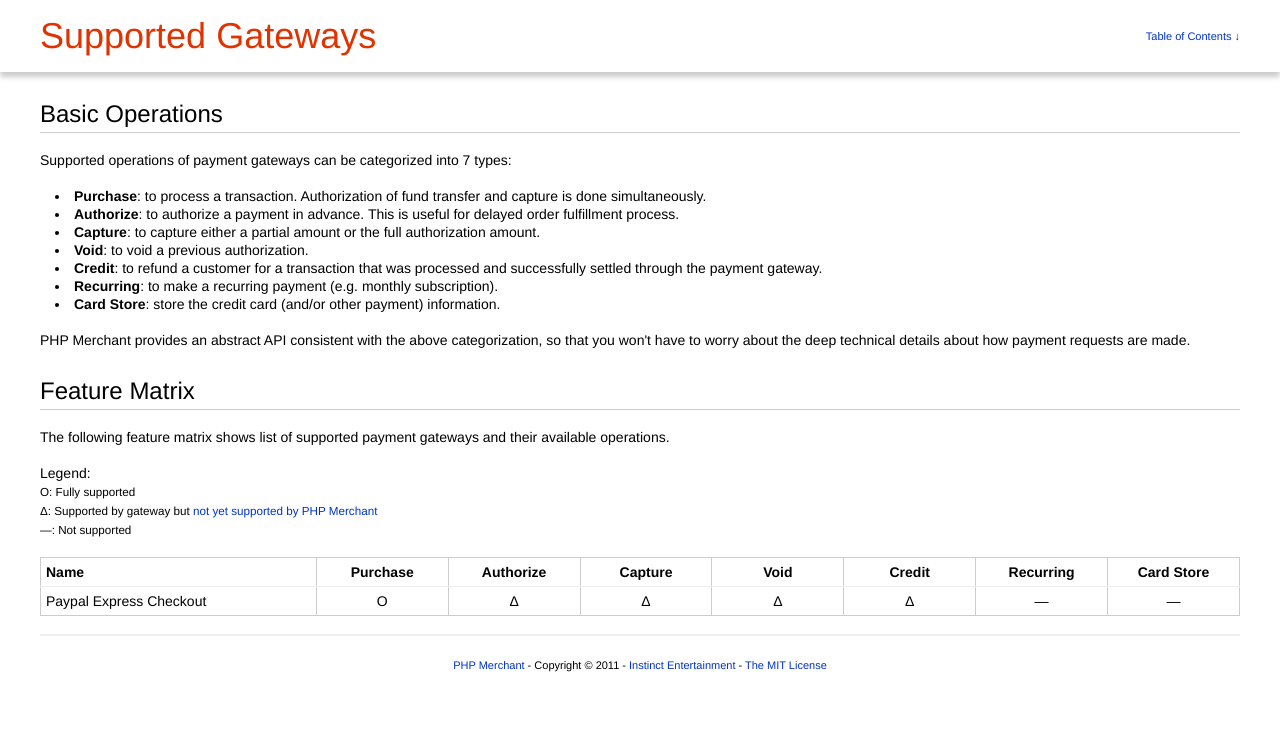
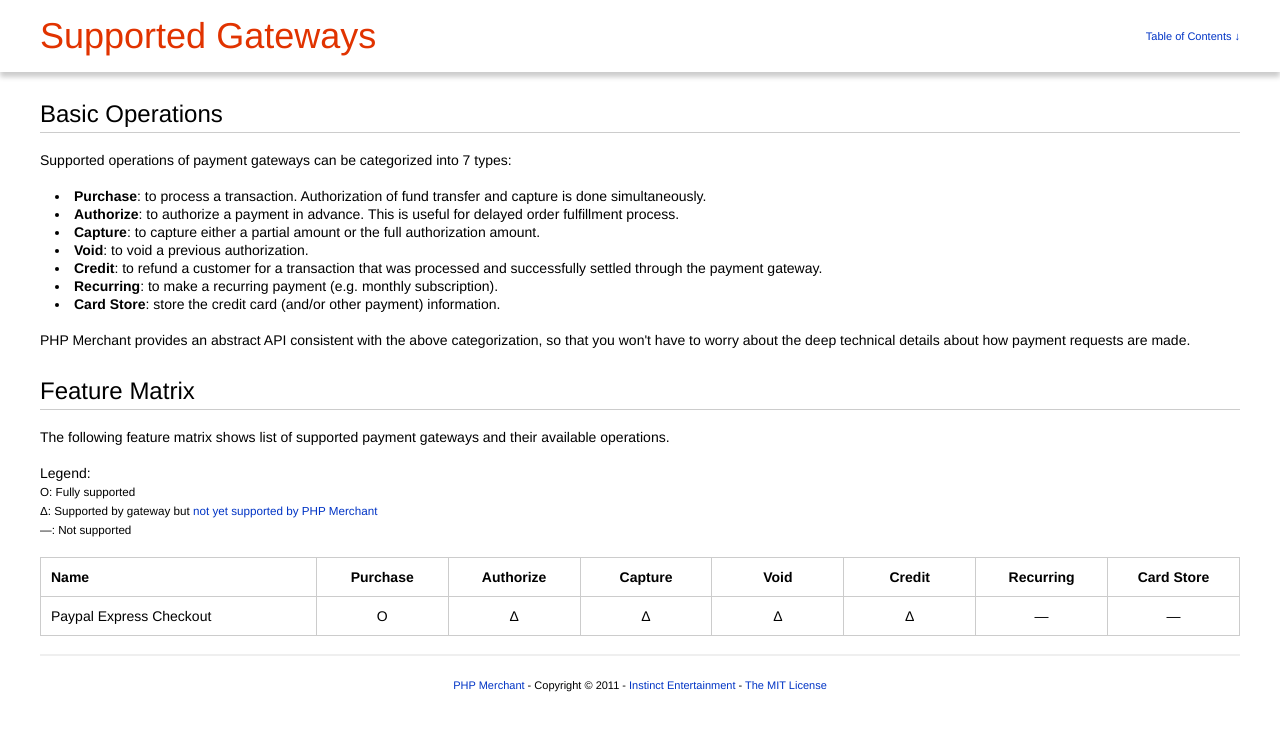
Before and after one commit to wp-e-commerce/PHP-Merchant, a Jekyll site: the page built from supported-gateways.html, in a window 1280 px wide. Shown: the top 731 px of the page. Built offline with Jekyll 4.4.1, drawn with Linux system fonts in a browser that asks for light colours.

Commit message:
Exceptions

```diff
--- a/_includes/toc.html
+++ b/_includes/toc.html
@@ -31,7 +31,7 @@
 			<ul>
 				<li><a href="base-class.html">Base Gateway Class</a></li>
 				<li><a href="response.html">Processing Responses</a></li>
-				<li><a href="exception.html">Exceptions</a></li>
+				<li><a href="exceptions.html">Exceptions</a></li>
 				<li><a href="http.html">HTTP Class</a></li>
 				<li><a href="helpers.html">Helper Functions</a></li>
 			</ul>
--- a/base-class.html
+++ b/base-class.html
@@ -58,7 +58,7 @@ $response = $gateway->purchase( array(
 	<p>See the <a href="response.html">documentation regarding Response class</a> to know how to process the response.</p>
 </section>
 
-<section>
+<section id="payment-gateway-options">
 	<h3>Payment Gateway Options</h3>
 	<p>The information relating to the payment you want to make is referred to as "Payment Gateway Options". This includes API credentials, shipping and billing addresses, item details etc.</p>
 	<p>The common payment gateway options used in all payment gateways are listed below. Note that in all the code example, we assume that the <code>$options</code> variable is an array containing all options so that we can pass that into the payment gateway later.</p>
--- a/css/main.css
+++ b/css/main.css
@@ -50,17 +50,18 @@ table {
 	border-collapse:collapse;
 	border-left:none;
 }
-	th, td {
+    th, td {
 		border-left:1px solid #ccc;
-		padding:5px;
-		text-align:center;
-		width:11%;
+		padding:10px;
 	}
 
-	tr th:first-child, tr td:first-child {
-		text-align:left;
-		width:23%;
-	}
+    th {
+        text-align:center;
+    }
+
+    td {
+        text-align:left;
+    }
 
 	tbody tr:hover td, tbody tr:hover th {
 		background-color:#ffffd4;
@@ -71,7 +72,15 @@ table {
 	}
 
 	th[scope=col] {
-		border-bottom:1px solid #efefef;
+		border-bottom:1px solid #ccc;
+	}
+
+	tbody tr td, tbody tr th {
+	    border-top:1px solid #efefef;
+	}
+
+	tbody tr:first-child td, tbody tr:first-child th {
+	    border-top:none;
 	}
 
 header hgroup, header nav, article { padding:0 40px; }
@@ -151,9 +160,13 @@ article {
 			margin-top:0;
 		}
 
-		article section ul {
+		article ul {
 			list-style-position:inside;
 			margin-left:15px;
+		}
+
+		article li p {
+		    padding-left:15px;
 		}
 
 		article nav section {
@@ -186,6 +199,31 @@ article {
 			text-align:right;
 		}
 
+		#supported-gateways td {
+		    text-align:center;
+		}
+
+		#supported-gateways td, #supported-gateways th {
+		    width:11%;
+		}
+
+		#supported-gateways tr th:first-child, #supported-gateways tr td:first-child {
+    		text-align:left;
+    		width:23%;
+    	}
+
+    	#exceptions th.code {
+    	    width:6%;
+    	}
+
+    	#exceptions th.message {
+    	    width:35%;
+    	}
+
+    	#exceptions tr td:first-child {
+    	    text-align:center;
+    	}
+
 footer {
 	border-top:2px solid #efefef;
 	font-size:11px;
--- a/supported-gateways.html
+++ b/supported-gateways.html
@@ -29,7 +29,7 @@ order   : 1
 		<small>&Delta;: Supported by gateway but <a title="This means the community needs your contribution!" href="contributing.html">not yet supported by PHP Merchant</a></small><br />
 		<small>&mdash;: Not supported</small>
 	</p>
-	<table>
+	<table id="supported-gateways">
 		<thead>
 			<tr>
 				<th scope="col">Name</th>
```
Also changed, not shown: exceptions.html (added, +47 -0 lines).
